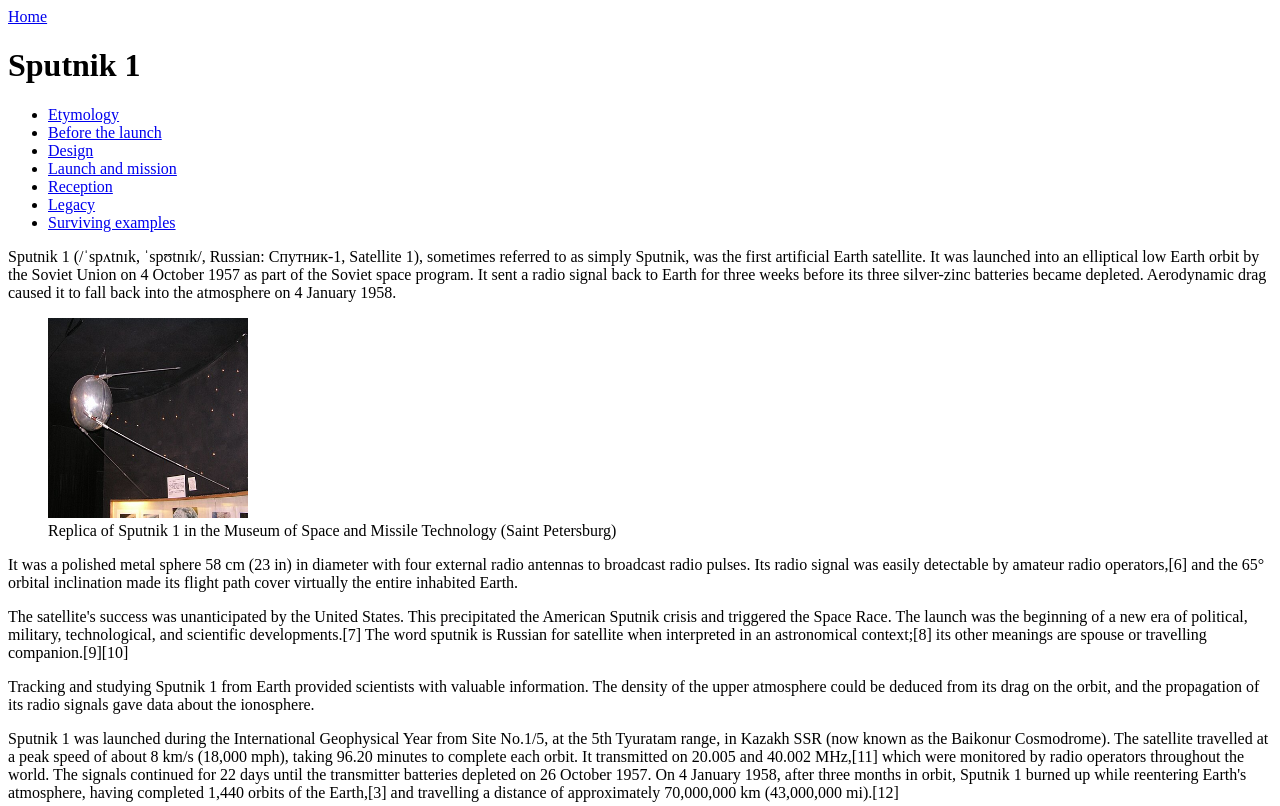
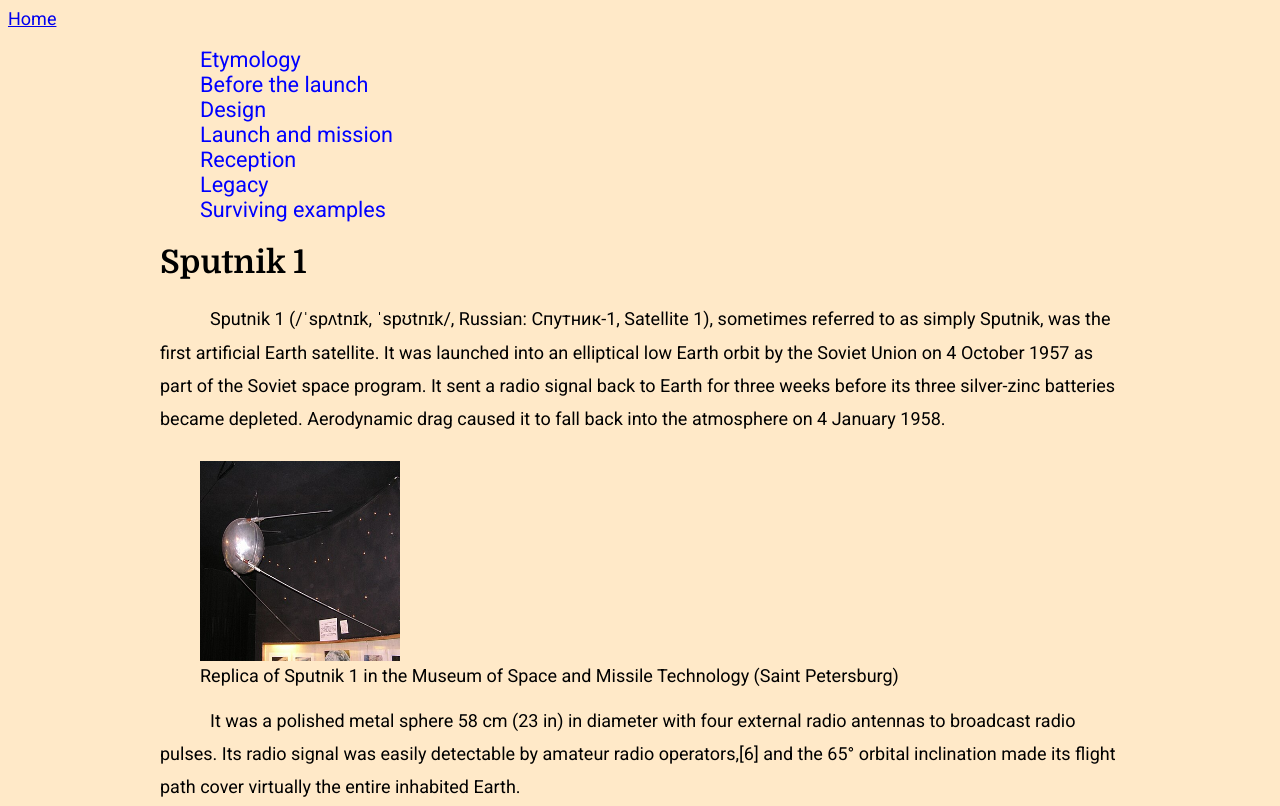
Before and after one commit to jacob-stiegler/checkpoint_1, a plain HTML site: page semantics.html in a window 1280 px wide. Shown: the top 806 px of the page. Drawn offline with Linux system fonts and the light colour scheme.

Commit message:
Added CSS

```diff
--- a/css/semantic.css
+++ b/css/semantic.css
@@ -1,6 +1,13 @@
-/* body{
-    background-color: yellow;
-} */
+  @import url('https://fonts.googleapis.com/css2?family=Domine:wght@400..700&family=Roboto:ital,wght@0,100..900;1,100..900&display=swap');
+
+  body{
+      background-color: #FFE9C8      ;
+      font-family: "Roboto", sans-serif;
+      font-optical-sizing: auto;
+      font-weight: 400;
+      font-style: normal;
+      font-size: 18px;
+  }
 
   .sr-only {
       border: 0;
@@ -13,3 +20,57 @@
       white-space: nowrap;
       width: 1px;
   }
+
+  .container {
+      margin: 0 auto;
+      max-width: 960px;
+  }
+
+  h1,
+  h2,
+  h3 {
+      font-family: "Domine", serif;
+  }
+
+  h1 {
+      font-size: 1.8em;
+      font-family: "Domine", serif;
+  }
+
+  h2 {
+      font-size: 1.4em;
+      font-family: "Domine", serif;
+  }
+
+  p {
+      line-height: 1.85em;
+      text-indent: 50px;
+      margin-bottom: 25px;
+  }
+
+  nav ul li {
+      list-style: none;
+  }
+
+  nav ul li a {
+      font-family: "Roboto", sans-serif;
+      text-decoration: none;
+      font-size: 1.2em;
+  }
+
+  nav ul li a:link{
+      color: blue;
+  }
+
+  nav ul li a:visited{
+      color: purple;
+  }
+
+  nav ul li a:hover{
+      color: black;
+      background: white;
+  }
+
+  nav ul li a:active{
+      color: red;
+  }
--- a/semantics.html
+++ b/semantics.html
@@ -5,12 +5,14 @@
     <meta name="viewport" content="width=device-width, initial-scale=1.0">
     <title>Semantic HTML Outline</title>
     <link href="css/semantic.css" rel="stylesheet">
+    <nav>
+        <h2 class="sr-only">Home Navigation</h2>
+        <a href="index.html">Home</a>
+    </nav>
 </head>
 <body>
-
-    <header>
-        <a href="index.html">Home</a>
-        <h1>Sputnik 1</h1>
+<div class="container">
+    <aside>
         <nav>
             <h2 class="sr-only" >Main Navigation</h2>
             <ul>
@@ -23,6 +25,9 @@
                 <li><a href="#surviving-examples">Surviving examples</a></li>
             </ul>
         </nav>
+    </aside>
+    <header>
+        <h1>Sputnik 1</h1>
             <p>Sputnik 1 (/ˈspʌtnɪk, ˈspʊtnɪk/, Russian: Спутник-1, Satellite 1), sometimes referred to as simply Sputnik, was the first artificial Earth satellite. It was launched into an elliptical low Earth orbit by the Soviet Union on 4 October 1957 as part of the Soviet space program. It sent a radio signal back to Earth for three weeks before its three silver-zinc batteries became depleted. Aerodynamic drag caused it to fall back into the atmosphere on 4 January 1958.</p>
             <figure>
                 <img src = "img/Sputnik_1.jpg" width="200" height="200" alt="Sputnik 1 hanging from the ceiling in front of a starry background">
@@ -197,7 +202,7 @@
         </section>
 
     </main>
-
+</div>
 </body>
 
 </html>
```
Lines whose indentation alone changed are shown as unchanged.
